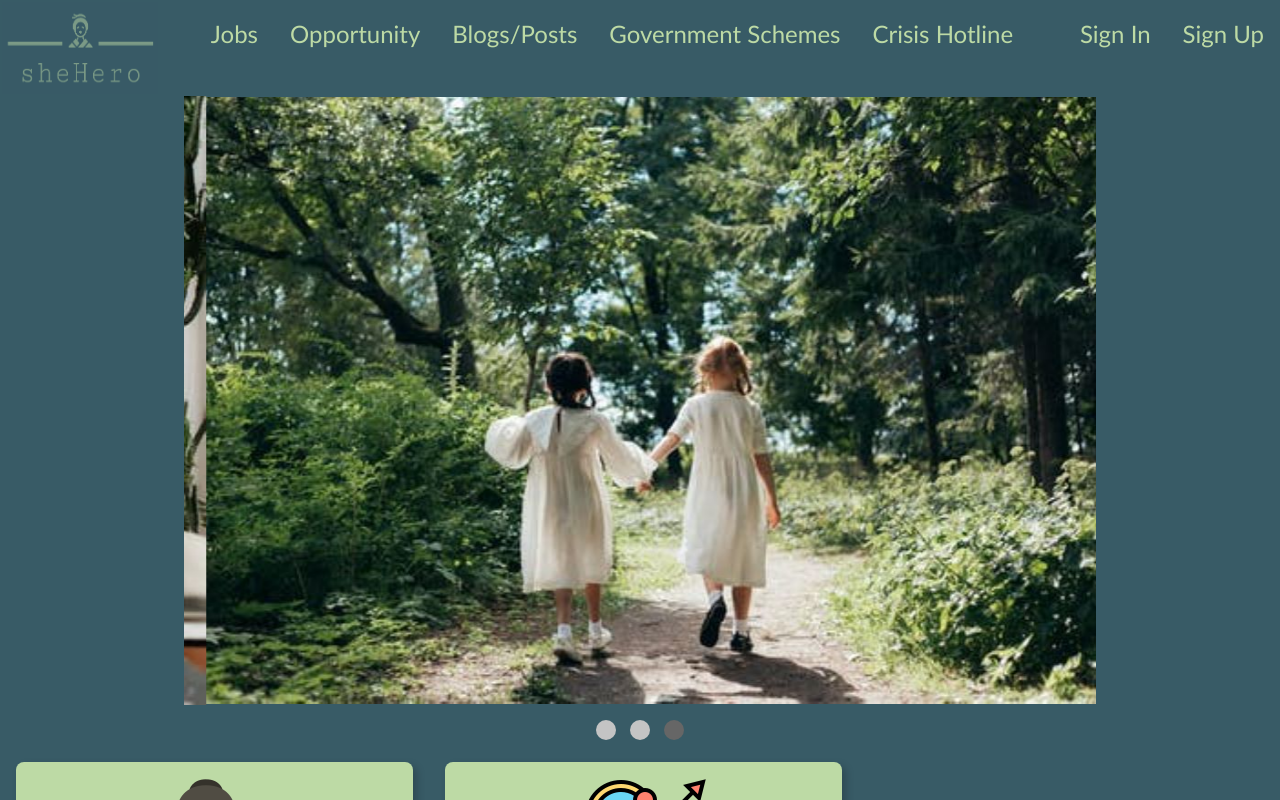
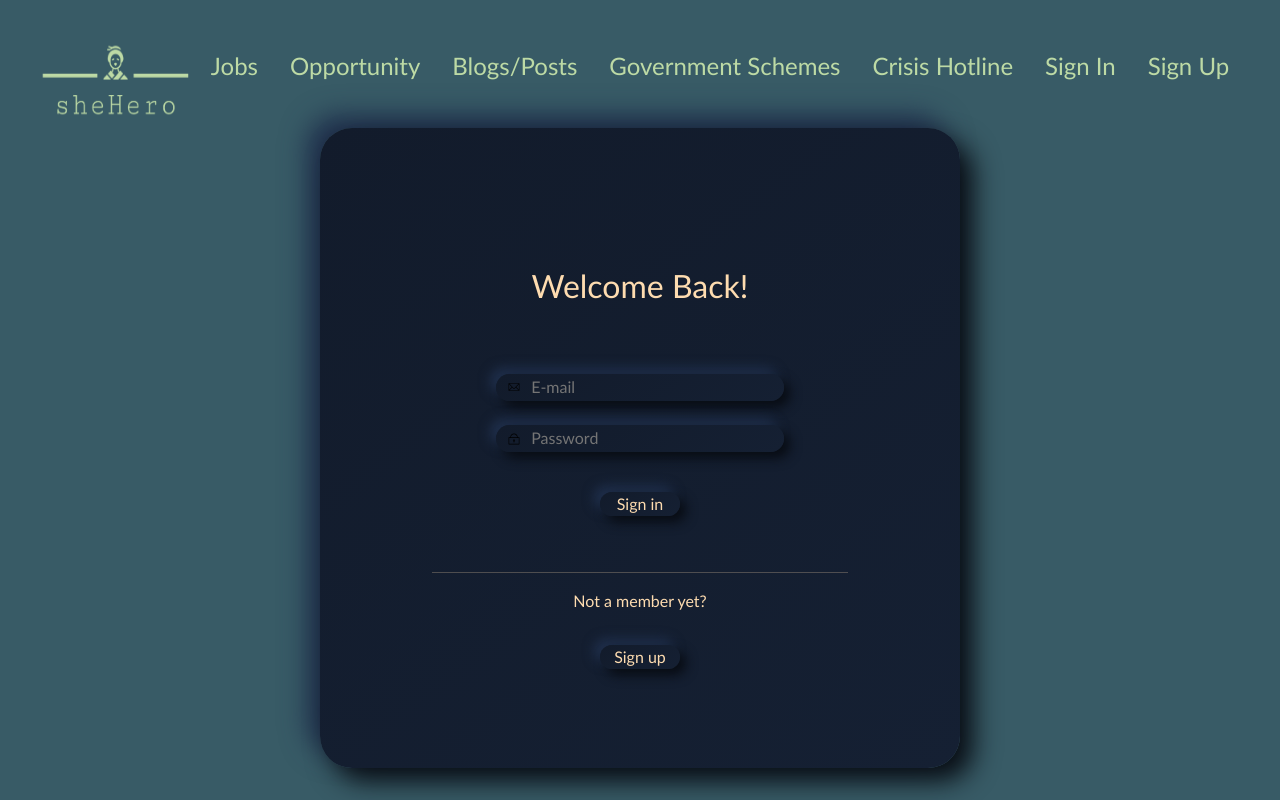
Before and after one commit to pari-hash/sheHero, a React (Create React App) app: page / in a window 1280 px wide. Shown: the top 800 px of the page. Built offline with nearby package versions, Linux system fonts and the light colour scheme.

Commit message:
Added SignIn SignOut Route

```diff
--- a/src/App.js
+++ b/src/App.js
@@ -1,36 +1,40 @@
 import React, { Component } from "react";
 import Navigation from "./components/Navigation/Navigation";
-import Home from './components/Home/Home';
+import Home from "./components/Home/Home";
 import SignIn from "./components/SignIn/SignIn";
 import Register from "./components/Register/Register";
-import CardList from'./components/Cards/CardList';
-class App extends Component{
-  constructor()
-{
-  super();
-  this.state={
-    route:'home',
-    isSignedIn:false
+import CardList from "./components/Cards/CardList";
+class App extends Component {
+  constructor() {
+    super();
+    this.state = {
+      route: 'signin',
+      isSignedIn: false,
+    };
+    this.onRouteChange = this.onRouteChange.bind(this);
   }
-  this.onRouteChange = this.onRouteChange.bind(this);
-}
-onRouteChange=(route)=>
-{
-  if(route==='searchPage')
-  {
-    this.setState({isSignedIn:true});
-  }
-  this.setState({route:route});
-}
-  render(){
+
+  onRouteChange = (route) => {
+    if (route === "signout") {
+      this.setState({ isSignedIn: false });
+    } else if (route === "signIn") {
+      this.setState({ isSignedIn: true });
+    }
+    this.setState({ route: route });
+  };
+
+  render() {
     return (
       <div className="App">
-        <Navigation/>
-        <Home />
-        {/* <SignIn/> */}
-        {/* <Register/> */}
-        <CardList/>
-      </div>
+        <Navigation />
+       {this.state.route ==='home'
+        ?<div>
+            <Home />
+            <CardList />
+          </div>
+        :<SignIn />
+    }
+    </div>
     );
   }
 }
--- a/src/components/Register/Register.js
+++ b/src/components/Register/Register.js
@@ -1,7 +1,7 @@
 import React from "react";
 import './Register.css'
 
-const Register=()=>
+const Register=({ onRouteChange })=>
 {
     return(
         <form action="">
--- a/src/components/SignIn/SignIn.css
+++ b/src/components/SignIn/SignIn.css
@@ -2,13 +2,10 @@ body{
     margin: 0;
     padding: 0;
     box-sizing: border-box;
-    color: #181818;
+    color: #fedcb0;
     font-family: 'Gill Sans', 'Gill Sans MT', Calibri, 'Trebuchet MS', sans-serif;
-    /*
-    background: #6f6f6f;
-    background: linear-gradient(to right, #243B55, #19253b);*/
-background-image: 'url("photos/abstract-gbdcac0936_1920.png")';
-background-size: cover;
+    background: #385b66;
+    /*background: linear-gradient(to right, #243B55, #19253b);*/
     display: flex;
     align-items: center;
     justify-content: center;
@@ -18,22 +15,20 @@ background-size: cover;
 
 .submit:hover{
     cursor: pointer;
-    background-color: #2e151bb4;
+    color:#ffffff59;
+    background-color: #a4c4e9;
 }
-    .container {
+.container{
     display: flex;
     justify-content: center;
     align-items: center;
-        height: 80vh;
-        width: 65rem;
+    flex-direction: column;
+    height: 70vh;
+    width: 60%;
     border: none;
     border-radius: 2rem;
-        background: rgba( 255, 255, 255, 0.2 );
-        box-shadow: 0 8px 32px 0 rgba( 31, 38, 135, 0.37 );
-        backdrop-filter: blur( 12px );
-        -webkit-backdrop-filter: blur( 12px );
-        border-radius: 10px;
-        border: 1px solid rgba( 255, 255, 255, 0.18 );
+    background: #385b66;
+    box-shadow:  13px 13px 27px #080c13, -13px -13px 27px #20304d;
 }
 .start{
     display: flex;
@@ -61,7 +56,7 @@ input{
     background: none;
     outline: none;
     border: none;
-    color: #181818;
+    color: #fedcb0;
     font-size: 0.8rem;
 }
 .input{
@@ -75,30 +70,23 @@ input{
     border: none;
     height: 1.7rem;
     width: 18rem;
-    color: #181818;
+    color: #fedcb0;
     border-radius: 1.5rem;
-    background: rgba( 255, 255, 255, 0.2 );
-    box-shadow: 0 8px 32px 0 rgba( 31, 38, 135, 0.37 );
-    backdrop-filter: blur( 12px );
-    -webkit-backdrop-filter: blur( 12px );
-    border-radius: 10px;
-    border: 1px solid rgba( 255, 255, 255, 0.18 );
+    background: #385b66;
+    box-shadow:  6px 6px 12px #080c13,
+             -6px -6px 12px #20304d;
 }
 .submit{
     margin: 2rem;
     margin-bottom: 0.5rem;
     border: none;
-    height: 2rem;
-    width: 7rem;
-    color: #ffffff;
+    height: 1.5rem;
+    width: 5rem;
+    color: #fedcb0;
     border-radius: 1.5rem;
-    background: rgba( 255, 255, 255, 0.2 );
-    box-shadow: 0 8px 32px 0 rgba( 31, 38, 135, 0.37 );
-    backdrop-filter: blur( 12px );
-    -webkit-backdrop-filter: blur( 12px );
-    border-radius: 2rem;
-    border: 1px solid rgba( 255, 255, 255, 0.18 );
-    background-color: #2E151B;
+    background: #385b66;
+    box-shadow:  6px 6px 12px #080c13,
+             -6px -6px 12px #20304d;
 }
 svg{
     height: 20px;
@@ -121,18 +109,15 @@ button{
     text-align: center;
     height: 1.5rem;
     width: 6rem;
-    color: #181818;
+    color: #fedcb0;
     border-radius: 1.5rem;
-    background: rgba( 255, 255, 255, 0.2 );
-    box-shadow: 0 8px 32px 0 rgba( 31, 38, 135, 0.37 );
-    backdrop-filter: blur( 12px );
-    -webkit-backdrop-filter: blur( 12px );
-    border-radius: 10px;
-    border: 1px solid rgba( 255, 255, 255, 0.18 );
+    background: #385b66;
+    box-shadow:  6px 6px 12px #080c13,
+             -6px -6px 12px #20304d;
 }
 a{margin-top:0;
     text-decoration: none;
-    color: #ffffff;
+    color: #fedcb0;
 }
 .end{
     display: flex;
@@ -147,28 +132,9 @@ a{margin-top:0;
 
 a{
     text-decoration: none;
-    color: #ffffff;
+    color: #fedcb0;
 }
 a:hover{
     cursor: pointer;
-    /* color:#ffffff59; */
-    color: #ffffff;
+    color:#ffffff59;
 }
-.bg{
-    z-index: -1;
-    position: absolute;
-    top: 0;
-    left: 0;
-    width: 35%;
-    height: 100%;
-    object-fit: cover;
-    border-radius: 0.8rem;
-}
-.c1{
-    width: 35%;
-    height: 100%;
-}
-hr{
-    margin-top: 3.5rem;
-    border-top: 1px solid black;
-}
--- a/src/components/SignIn/SignIn.js
+++ b/src/components/SignIn/SignIn.js
@@ -6,7 +6,6 @@ const SignIn=()=>
     return(
         <div className="container">
         <div className="c1">
-        <img className="bg" src={require('./pexels-photo-2739078.jpeg')}  alt=""/>
         </div>
         <div className="c2">
             <div className="start">
```
Lines whose indentation alone changed are shown as unchanged.
